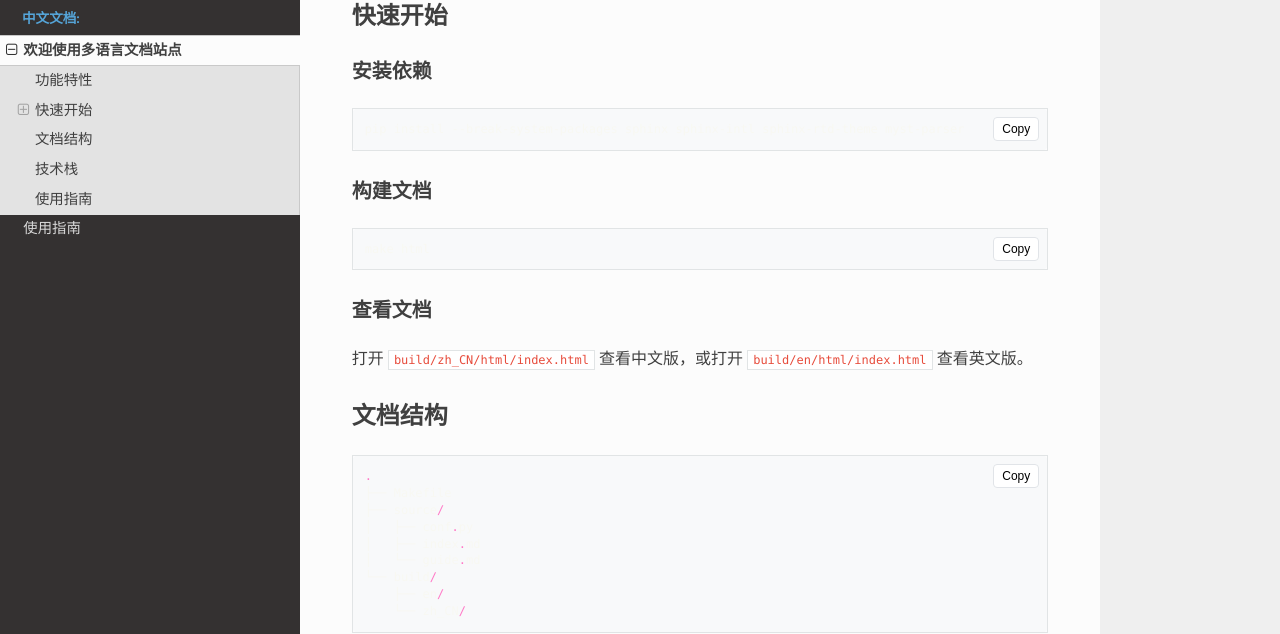
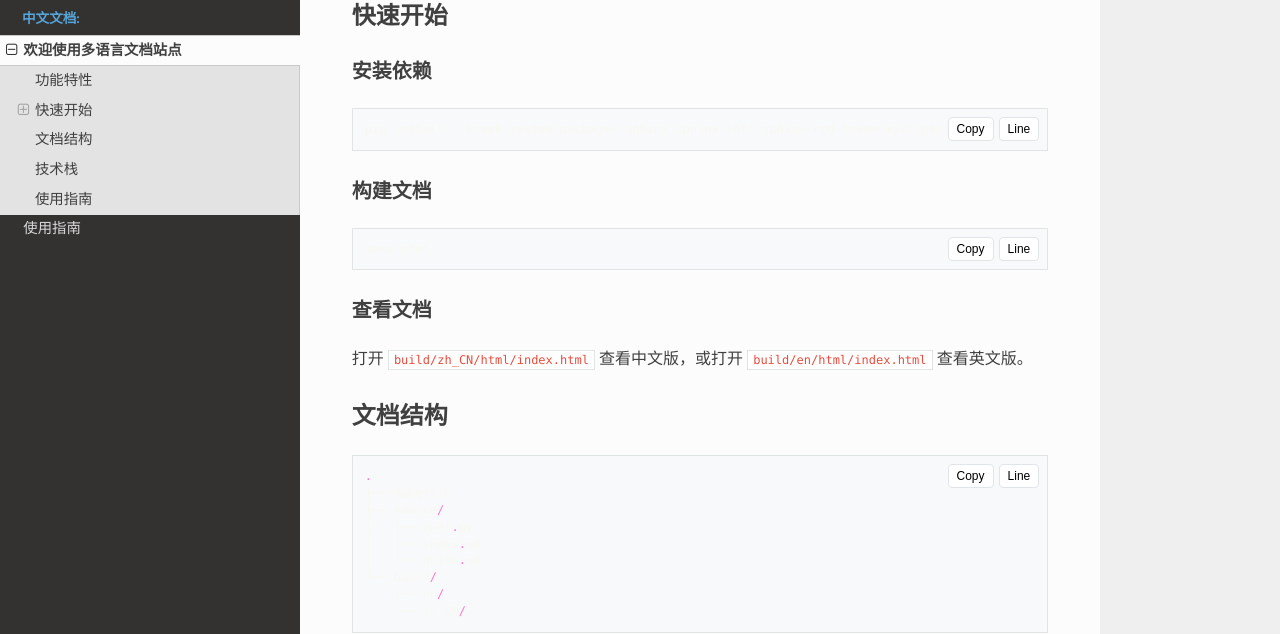
Before and after one commit to yhjedward3021454052-star/api, a Sphinx documentation site: the page built from docs/source/zh_CN/index.md, in a window 1280 px wide and 1400 px high, scrolled down 242 px. Shown: the part 209-843 px from the top of the window. Built offline with Sphinx 7.4.7 and the Read the Docs theme 3.1.0, drawn with Linux system fonts in a browser that asks for light colours.

Commit message:
feat: add line numbers toggle button to code blocks Co-authored-by: monkeycode-ai <monkeycode-ai@chaitin.com>

```diff
--- a/docs/source/_static/css/switcher.css
+++ b/docs/source/_static/css/switcher.css
@@ -100,6 +100,7 @@ div.highlight pre {
     background: transparent;
     border: none;
     padding: 0;
+    overflow-x: auto;
 }
 
 div.highlight code {
@@ -108,10 +109,17 @@ div.highlight code {
     line-height: 1.6;
 }
 
-.copy-button {
+.highlight-buttons {
     position: absolute;
     top: 8px;
     right: 8px;
+    display: flex;
+    gap: 5px;
+    z-index: 10;
+}
+
+.copy-button,
+.line-button {
     background: white;
     border: 1px solid #e1e4e8;
     border-radius: 4px;
@@ -122,14 +130,31 @@ div.highlight code {
     z-index: 10;
 }
 
-.copy-button:hover {
+.copy-button:hover,
+.line-button:hover {
     background: #007aff;
     border-color: #007aff;
     color: white;
 }
 
-.copy-button.copied {
+.copy-button.copied,
+.line-button.active {
     background: #28a745;
     border-color: #28a745;
     color: white;
 }
+
+div.highlight.linenos pre {
+    counter-reset: line;
+}
+
+div.highlight.linenos code::before {
+    counter-increment: line;
+    content: counter(line);
+    display: inline-block;
+    width: 2em;
+    margin-right: 1em;
+    text-align: right;
+    color: #999;
+    user-select: none;
+}
--- a/docs/source/_static/js/switcher.js
+++ b/docs/source/_static/js/switcher.js
@@ -169,17 +169,43 @@ function copyCode(button) {
     }
 }
 
+function toggleLineNumbers(button) {
+    const highlightDiv = button.closest('.highlight');
+
+    if (highlightDiv.classList.contains('linenos')) {
+        highlightDiv.classList.remove('linenos');
+        button.classList.remove('active');
+    } else {
+        highlightDiv.classList.add('linenos');
+        button.classList.add('active');
+    }
+}
+
 function addCopyButtons() {
     document.querySelectorAll('div.highlight').forEach(highlightDiv => {
-        if (!highlightDiv.querySelector('.copy-button')) {
+        if (!highlightDiv.querySelector('.highlight-buttons')) {
+            const buttonContainer = document.createElement('div');
+            buttonContainer.className = 'highlight-buttons';
+
             const copyButton = document.createElement('button');
             copyButton.className = 'copy-button';
             copyButton.textContent = 'Copy';
             copyButton.addEventListener('click', function() {
                 copyCode(this);
             });
+
+            const lineButton = document.createElement('button');
+            lineButton.className = 'line-button';
+            lineButton.textContent = 'Line';
+            lineButton.addEventListener('click', function() {
+                toggleLineNumbers(this);
+            });
+
+            buttonContainer.appendChild(copyButton);
+            buttonContainer.appendChild(lineButton);
+
             highlightDiv.style.position = 'relative';
-            highlightDiv.appendChild(copyButton);
+            highlightDiv.appendChild(buttonContainer);
         }
     });
 }
```
Also changed, not shown: 2 other files.
